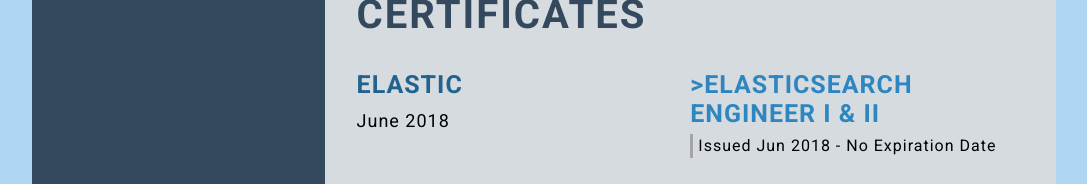
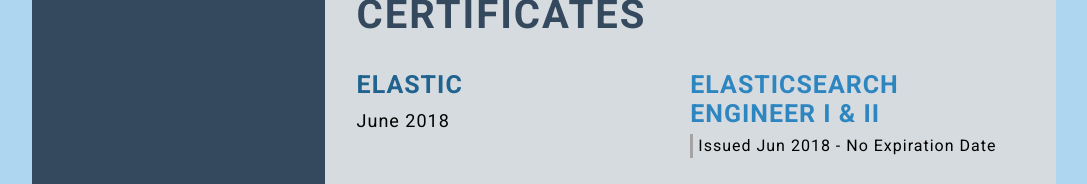
Before and after one commit to drsantos20/drsantos20.github.io, a plain HTML site: page index.html in a window 1280 px wide. Shown: the part 1540-1724 px from the top of the page, without its empty margins (96-1183 px from the left). Drawn offline with Linux system fonts and the light colour scheme.

Commit message:
fix: typo (#3)

```diff
--- a/index.html
+++ b/index.html
@@ -143,7 +143,7 @@
                             <p class="awards-time-period">June 2018</p>
                         </div>
                         <div class="awards-right">
-                            <p class="awards-name">>Elasticsearch Engineer I & II</p>
+                            <p class="awards-name">Elasticsearch Engineer I & II</p>
                             <p class="awards-desc">
                                 Issued Jun 2018 - No Expiration Date
                             </p>
```
